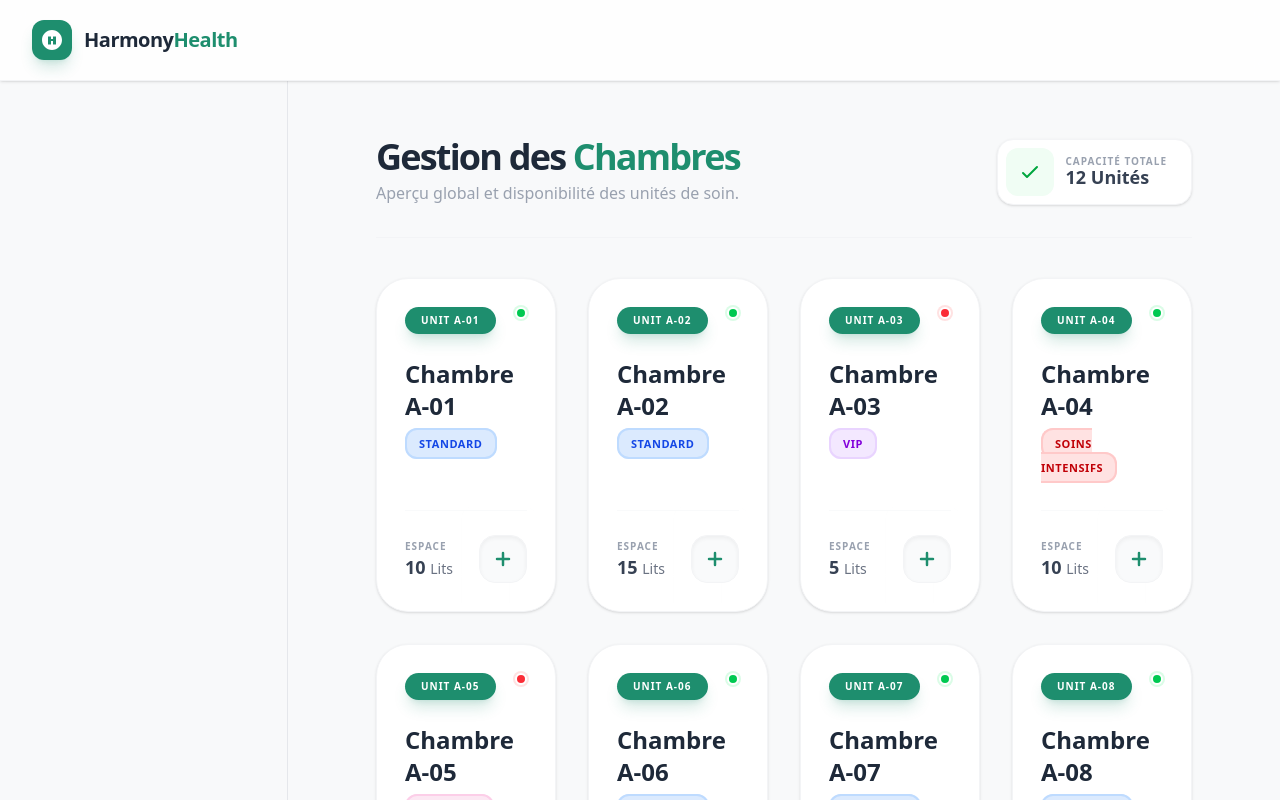
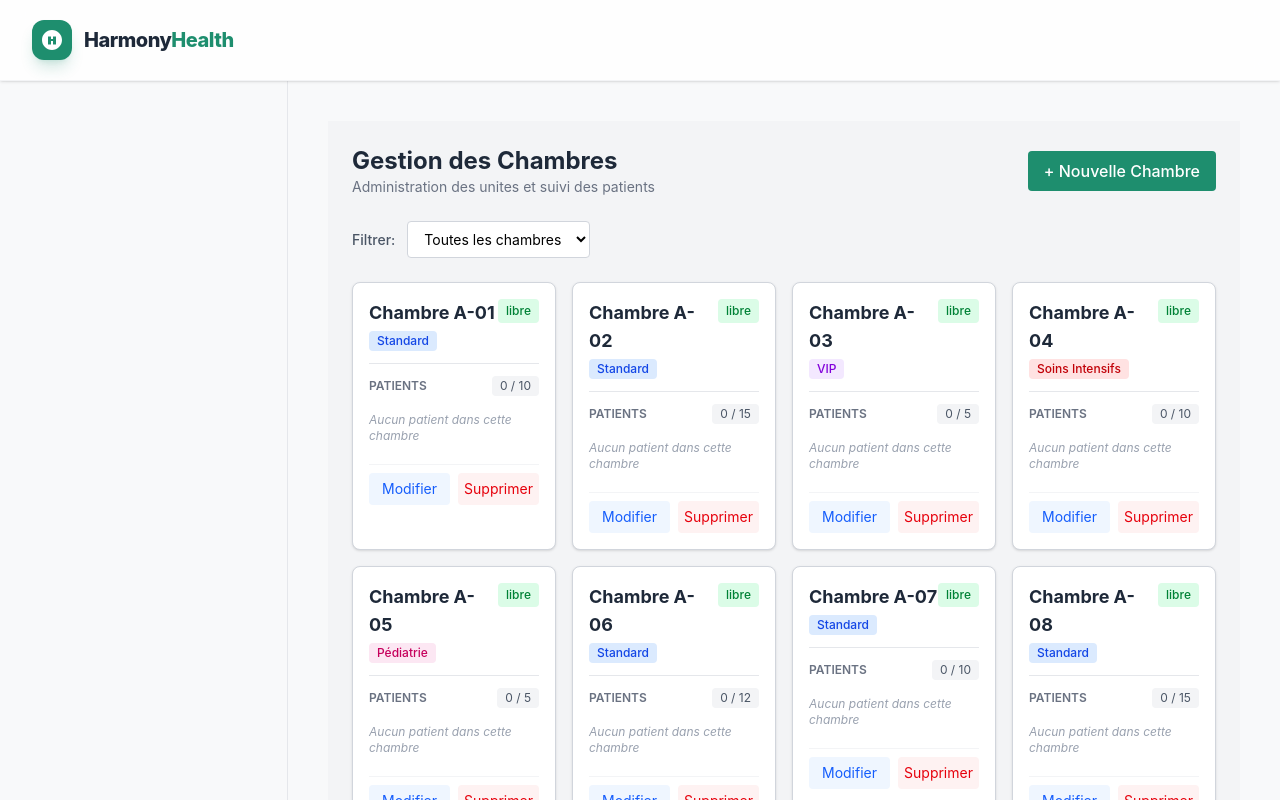
Before and after one commit to ATTOLOUDylan/Hospital_management-, a Vue app: page /rooms in a window 1280 px wide. Shown: the top 800 px of the page. Built offline with nearby package versions, Linux system fonts and the light colour scheme.

Commit message:
gestionChambre 80%

```diff
--- a/package.json
+++ b/package.json
@@ -12,7 +12,7 @@
     "@tailwindcss/vite": "^4.1.18",
     "bcryptjs": "^3.0.3",
     "pinia": "^3.0.4",
-    "tailwindcss": "^4.1.18",
+    "tailwindcss": "^4.2.0",
     "vue": "^3.5.27",
     "vue-router": "^5.0.1"
   },
--- a/src/Service/authServices.js
+++ b/src/Service/authServices.js
@@ -5,7 +5,7 @@ import bcrypt from "bcryptjs";
 const defaultUsers = [
   {
     Name: "Administrateur",
-    email: "admin@example.com",
+    email: ".admin@examplecom",
     password: bcrypt.hashSync("Mm12!!", 10),
     role: "Admin"
   },
--- a/src/Views/GestionChambre.vue
+++ b/src/Views/GestionChambre.vue
@@ -1,110 +1,280 @@
 <script setup>
-import { ref, onMounted } from 'vue'
+import { ref, onMounted, computed } from 'vue'
 
+// --- ÉTATS RÉACTIFS ---
 const chambres = ref([])
+const patients = ref([])
+const showModal = ref(false)
+const editingRoomId = ref(null)
+const filterRoom = ref('')
+const showDeleteModal = ref(false)
+const roomToDelete = ref(null)
 
+// Modèle de données pour le formulaire
+const form = ref({
+  numero: '',
+  type: 'Standard',
+  capacite: 1,
+  status: 'libre',
+  AffectationPatient: 0
+})
+
+// --- FONCTION POUR OBTENIR LES PATIENTS D'UNE CHAMBRE ---
+const getPatientsByRoom = (roomNumero) => {
+  return patients.value.filter(p => p.roomName === roomNumero)
+}
+
+// --- COMPUTED: Chambres avec leurs patients ---
+const chambresWithPatients = computed(() => {
+  let filteredChambres = chambres.value
+
+  // Appliquer le filtre de chambre
+  if (filterRoom.value) {
+    filteredChambres = filteredChambres.filter(c => c.numero === filterRoom.value)
+  }
+
+  return filteredChambres.map(chambre => {
+    const roomPatients = getPatientsByRoom(chambre.numero)
+    const isOccupied = roomPatients.length > 0
+    return {
+      ...chambre,
+      patients: roomPatients,
+      status: isOccupied ? 'occupée' : 'libre',
+      patientCount: roomPatients.length
+    }
+  })
+})
+
+// --- COMPUTED: Liste des chambres pour le filtre ---
+const roomOptions = computed(() => {
+  return chambres.value.map(c => c.numero)
+})
+
+// --- INITIALISATION ET STOCKAGE ---
 onMounted(() => {
+  // Charger les patients depuis localStorage
+  const savedPatients = JSON.parse(localStorage.getItem('patients') || '[]')
+  patients.value = savedPatients
+
+  // Charger les chambres depuis localStorage 'rooms'
   const savedRooms = JSON.parse(localStorage.getItem('rooms') || '[]')
-
   if (savedRooms.length === 0) {
-    const rooms = [
+    const initialData = [
       { id: 1, numero: "A-01", status: 'libre', type: "Standard", capacite: 10, AffectationPatient: 0 },
-      { id: 2, numero: "A-02", status: 'libre', type: "Standard", capacite: 15, AffectationPatient: 0 },
-      { id: 3, numero: "A-03", status: 'occupée', type: "VIP", capacite: 5, AffectationPatient: 0 },
-      { id: 4, numero: "A-04", status: 'libre', type: "Soins Intensifs", capacite: 10, AffectationPatient: 0 },
-      { id: 5, numero: "A-05", status: 'occupée', type: "Pédiatrie", capacite: 5, AffectationPatient: 0 },
-      { id: 6, numero: "A-06", status: 'libre', type: "Standard", capacite: 12, AffectationPatient: 0 },
-      { id: 7, numero: "A-07", status: 'libre', type: "Standard", capacite: 10, AffectationPatient: 0 },
-      { id: 8, numero: "A-08", status: 'libre', type: "Standard", capacite: 15, AffectationPatient: 0 },
-      { id: 9, numero: "A-09", status: 'occupée', type: "VIP", capacite: 5, AffectationPatient: 0 },
-      { id: 10, numero: "A-10", status: 'libre', type: "Soins Intensifs", capacite: 10, AffectationPatient: 0 },
-      { id: 11, numero: "A-11", status: 'occupée', type: "Pédiatrie", capacite: 5, AffectationPatient: 0 },
-      { id: 12, numero: "A-12", status: 'libre', type: "Standard", capacite: 12, AffectationPatient: 0 }
+      { id: 2, numero: "A-02", status: 'libre', type: "VIP", capacite: 5, AffectationPatient: 0 }
     ]
-    localStorage.setItem('rooms', JSON.stringify(rooms))
-    chambres.value = rooms
+    chambres.value = initialData
+    saveToStorage()
   } else {
     chambres.value = savedRooms
   }
 })
 
-// Fonction pour attribuer une couleur selon le type
+const saveToStorage = () => {
+  localStorage.setItem('rooms', JSON.stringify(chambres.value))
+}
+
+// --- LOGIQUE CRUD (Chambres) ---
+
+const openModal = (room = null) => {
+  if (room) {
+    editingRoomId.value = room.id
+    form.value = { ...JSON.parse(JSON.stringify(room)) }
+  } else {
+    editingRoomId.value = null
+    form.value = { numero: '', type: 'Standard', capacite: 1, status: 'libre', AffectationPatient: 0 }
+  }
+  showModal.value = true
+}
+
+const saveRoom = () => {
+  if (!form.value.numero) return alert("Le numéro est requis")
+
+  if (editingRoomId.value) {
+    const index = chambres.value.findIndex(r => r.id === editingRoomId.value)
+    chambres.value[index] = { ...form.value }
+  } else {
+    const newRoom = { ...form.value, id: Date.now() }
+    chambres.value.push(newRoom)
+  }
+
+  saveToStorage()
+  showModal.value = false
+}
+
+const deleteRoom = (id) => {
+  chambres.value = chambres.value.filter(r => r.id !== id)
+  saveToStorage()
+  showDeleteModal.value = false
+  roomToDelete.value = null
+}
+
+const openDeleteModal = (room) => {
+  roomToDelete.value = room
+  showDeleteModal.value = true
+}
+
+const closeDeleteModal = () => {
+  showDeleteModal.value = false
+  roomToDelete.value = null
+}
+
+// --- UI HELPERS ---
 const getTypeClass = (type) => {
   switch (type) {
-    case 'VIP': return 'bg-purple-100 text-purple-700 border-purple-200'
-    case 'Soins Intensifs': return 'bg-red-100 text-red-700 border-red-200'
-    case 'Pédiatrie': return 'bg-pink-100 text-pink-700 border-pink-200'
-    default: return 'bg-blue-100 text-blue-700 border-blue-200'
+    case 'VIP': return 'bg-purple-100 text-purple-700'
+    case 'Soins Intensifs': return 'bg-red-100 text-red-700'
+    case 'Pédiatrie': return 'bg-pink-100 text-pink-700'
+    default: return 'bg-blue-100 text-blue-700'
   }
+}
+
+const getPatientName = (patient) => {
+  return `${patient.lastName} ${patient.firstName}`
 }
 </script>
 
 <template>
-  <div class="w-full px-4 sm:px-8 lg:px-12 py-4">
+  <div class="w-full p-6 bg-gray-100 min-h-screen">
 
-    <header class="mb-10 flex flex-col md:flex-row md:items-end justify-between gap-6 border-b border-gray-100 pb-8">
-      <div class="space-y-1">
-        <h1 class="text-4xl font-black text-gray-800 tracking-tighter">
-          Gestion des <span class="text-[#1E8E6E]">Chambres</span>
-        </h1>
-        <p class="text-gray-400 font-medium">Aperçu global et disponibilité des unités de soin.</p>
+    <!-- Header -->
+    <div class="mb-6 flex flex-col md:flex-row md:items-center justify-between gap-4">
+      <div>
+        <h1 class="text-2xl font-bold text-gray-800">Gestion des Chambres</h1>
+        <p class="text-gray-500 text-sm">Administration des unites et suivi des patients</p>
       </div>
 
-      <div class="flex items-center gap-3 bg-white p-2 pr-6 rounded-2xl shadow-sm border border-gray-100 w-fit">
-        <div class="w-12 h-12 bg-green-50 rounded-xl flex items-center justify-center text-green-600">
-          <svg class="w-6 h-6" fill="none" stroke="currentColor" viewBox="0 0 24 24">
-            <path stroke-linecap="round" stroke-linejoin="round" stroke-width="2" d="M5 13l4 4L19 7" />
-          </svg>
-        </div>
-        <div>
-          <p class="text-[10px] uppercase font-bold text-gray-400 tracking-widest leading-none">Capacité Totale</p>
-          <p class="text-lg font-bold text-gray-700 leading-tight">{{ chambres.length }} Unités</p>
-        </div>
-      </div>
-    </header>
+      <button
+        @click="openModal()"
+        class="bg-[#1E8E6E] text-white px-4 py-2 rounded font-medium hover:bg-[#167a5d]"
+      >
+        + Nouvelle Chambre
+      </button>
+    </div>
 
-    <div class="grid grid-cols-1 sm:grid-cols-2 lg:grid-cols-3 xl:grid-cols-4 2xl:grid-cols-5 gap-8">
+    <!-- Filtre -->
+    <div class="mb-6 flex items-center gap-3">
+      <label class="text-sm font-medium text-gray-600">Filtrer:</label>
+      <select v-model="filterRoom" class="px-3 py-2 bg-white border border-gray-300 rounded text-sm">
+        <option value="">Toutes les chambres</option>
+        <option v-for="room in roomOptions" :key="room" :value="room">{{ room }}</option>
+      </select>
+      <button v-if="filterRoom" @click="filterRoom = ''" class="text-sm text-gray-500 hover:text-gray-700">
+        Reset
+      </button>
+    </div>
+
+    <!-- Liste des chambres -->
+    <div class="grid grid-cols-1 md:grid-cols-2 lg:grid-cols-3 xl:grid-cols-4 gap-4">
       <div
-        v-for="chambre in chambres"
+        v-for="chambre in chambresWithPatients"
         :key="chambre.id"
-        class="group bg-white rounded-[2rem] p-7 border border-gray-100 shadow-sm hover:shadow-2xl hover:shadow-[#1E8E6E]/10 hover:-translate-y-2 transition-all duration-500 relative overflow-hidden"
+        class="bg-white rounded-lg border border-gray-300 shadow-sm hover:shadow-md transition-shadow p-4"
       >
-        <div class="absolute -right-2 -bottom-2 text-gray-50 opacity-10 group-hover:opacity-20 transition-opacity">
-           <svg class="w-32 h-32" fill="currentColor" viewBox="0 0 24 24"><path d="M19 21V5a2 2 0 00-2-2H7a2 2 0 00-2 2v16m14 0h2m-2 0h-5m-9 0H3m2 0h5M9 7h1m-1 4h1m4-4h1m-1 4h1m-5 10v-5a1 1 0 011-1h2a1 1 0 011 1v5m-4 0h4"/></svg>
-        </div>
-
-        <div class="relative z-10 h-full flex flex-col">
-          <div class="flex justify-between items-start mb-6">
-            <span class="px-4 py-1.5 bg-[#1E8E6E] text-white text-[10px] font-black rounded-full uppercase tracking-widest shadow-lg shadow-[#1E8E6E]/20">
-              Unit {{ chambre.numero }}
-            </span>
-            <div :class="[
-              'w-3 h-3 rounded-full border-2 border-white ring-2 transition-all duration-500',
-              chambre.status === 'libre' ? 'bg-green-500 ring-green-100 group-hover:scale-125' : 'bg-red-500 ring-red-100'
-            ]"></div>
-          </div>
-
-          <div class="mb-8">
-            <h2 class="text-2xl font-bold text-gray-800 mb-2">Chambre {{ chambre.numero }}</h2>
-            <span :class="['text-[11px] font-bold px-3 py-1.5 rounded-xl border-2 uppercase tracking-wider transition-colors duration-300', getTypeClass(chambre.type)]">
+        <!-- En-tete avec numero et type -->
+        <div class="flex items-start justify-between mb-3">
+          <div>
+            <h3 class="text-lg font-bold text-gray-800">Chambre {{ chambre.numero }}</h3>
+            <span :class="['px-2 py-0.5 rounded text-xs font-medium mt-1 inline-block', getTypeClass(chambre.type)]">
               {{ chambre.type }}
             </span>
           </div>
+          <span :class="['px-2 py-1 rounded text-xs font-medium', chambre.status === 'libre' ? 'bg-green-100 text-green-700' : 'bg-red-100 text-red-700']">
+            {{ chambre.status }}
+          </span>
+        </div>
 
-          <div class="mt-auto pt-6 border-t border-gray-50 flex items-center justify-between">
-            <div>
-              <p class="text-[10px] text-gray-400 uppercase font-black tracking-widest mb-1">Espace</p>
-              <p class="text-gray-700 font-bold text-lg leading-none">{{ chambre.capacite }} <span class="text-sm font-medium text-gray-500">Lits</span></p>
-            </div>
+        <!-- Patients -->
+        <div class="border-t border-gray-200 pt-3 mb-3">
+          <div class="flex justify-between items-center mb-2">
+            <span class="text-xs font-semibold text-gray-500">PATIENTS</span>
+            <span class="text-xs bg-gray-100 px-2 py-0.5 rounded text-gray-600">
+              {{ chambre.patientCount || 0 }} / {{ chambre.capacite }}
+            </span>
+          </div>
 
-            <button class="h-12 w-12 rounded-2xl bg-gray-50 flex items-center justify-center text-[#1E8E6E] hover:bg-[#1E8E6E] hover:text-white hover:rotate-90 transition-all duration-500 border border-gray-100 shadow-inner">
-              <svg xmlns="http://www.w3.org/2000/svg" class="h-6 w-6" fill="none" viewBox="0 0 24 24" stroke="currentColor">
-                <path stroke-linecap="round" stroke-linejoin="round" stroke-width="2.5" d="M12 6v6m0 0v6m0-6h6m-6 0H6" />
-              </svg>
-            </button>
+          <ul class="space-y-1">
+            <li v-for="patient in chambre.patients" :key="patient.id" class="flex justify-between items-center bg-gray-50 px-2 py-1.5 rounded text-sm">
+              <span class="font-medium text-gray-700">{{ getPatientName(patient) }}</span>
+              <span :class="['text-xs px-1.5 py-0.5 rounded font-medium', patient.status === 'critique' ? 'bg-red-100 text-red-600' : 'bg-green-100 text-green-600']">
+                {{ patient.status }}
+              </span>
+            </li>
+            <li v-if="!chambre.patients || chambre.patients.length === 0" class="text-xs text-gray-400 italic py-2">
+              Aucun patient dans cette chambre
+            </li>
+          </ul>
+        </div>
+
+        <!-- Actions -->
+        <div class="flex gap-2 pt-2 border-t border-gray-100">
+          <button @click="openModal(chambre)" class="flex-1 py-1.5 text-sm bg-blue-50 text-blue-600 rounded hover:bg-blue-100 transition-colors">
+            Modifier
+          </button>
+          <button @click="openDeleteModal(chambre)" class="flex-1 py-1.5 text-sm bg-red-50 text-red-600 rounded hover:bg-red-100 transition-colors">
+            Supprimer
+          </button>
+        </div>
+      </div>
+    </div>
+
+    <!-- Modal Edition -->
+    <div v-if="showModal" class="fixed inset-0 bg-black/50 flex items-center justify-center p-4">
+      <div class="bg-white rounded-lg p-6 w-full max-w-md">
+        <h2 class="text-xl font-bold mb-4">
+          {{ editingRoomId ? 'Modifier la chambre' : 'Nouvelle Chambre' }}
+        </h2>
+
+        <div class="space-y-4">
+          <div>
+            <label class="block text-sm font-medium text-gray-600 mb-1">Numero</label>
+            <input v-model="form.numero" type="text" placeholder="ex: A-10" class="w-full px-3 py-2 border border-gray-300 rounded">
+          </div>
+          <div>
+            <label class="block text-sm font-medium text-gray-600 mb-1">Capacite</label>
+            <input v-model.number="form.capacite" type="number" class="w-full px-3 py-2 border border-gray-300 rounded">
+          </div>
+          <div>
+            <label class="block text-sm font-medium text-gray-600 mb-1">Type</label>
+            <select v-model="form.type" class="w-full px-3 py-2 border border-gray-300 rounded">
+              <option>Standard</option>
+              <option>VIP</option>
+              <option>Soins Intensifs</option>
+              <option>Pediatrie</option>
+            </select>
+          </div>
+        </div>
+
+        <div class="flex gap-3 mt-6">
+          <button @click="showModal = false" class="flex-1 py-2 border border-gray-300 rounded text-gray-600 hover:bg-gray-50">Annuler</button>
+          <button @click="saveRoom" class="flex-1 py-2 bg-[#1E8E6E] text-white rounded hover:bg-[#167a5d]">Confirmer</button>
+        </div>
+      </div>
+    </div>
+
+    <!-- Modal Suppression -->
+    <div v-if="showDeleteModal" class="fixed inset-0 bg-black/50 flex items-center justify-center p-4">
+      <div class="bg-white rounded-lg p-6 w-full max-w-sm">
+        <div class="text-center">
+          <div class="w-12 h-12 bg-red-100 rounded-full flex items-center justify-center mx-auto mb-4">
+            <svg class="w-6 h-6 text-red-600" fill="none" stroke="currentColor" viewBox="0 0 24 24">
+              <path stroke-linecap="round" stroke-linejoin="round" stroke-width="2" d="M12 9v2m0 4h.01m-6.938 4h13.856c1.54 0 2.502-1.667 1.732-3L13.732 4c-.77-1.333-2.694-1.333-3.464 0L3.34 16c-.77 1.333.192 3 1.732 3z" />
+            </svg>
+          </div>
+          <h3 class="text-lg font-bold text-gray-800 mb-2">Confirmation</h3>
+          <p class="text-sm text-gray-500 mb-6">
+            Voulez-vous vraiment supprimer la chambre <strong>{{ roomToDelete?.numero }}</strong> ?
+          </p>
+          <div class="flex gap-3">
+            <button @click="closeDeleteModal" class="flex-1 py-2 border border-gray-300 rounded text-gray-600 hover:bg-gray-50">Annuler</button>
+            <button @click="deleteRoom(roomToDelete?.id)" class="flex-1 py-2 bg-red-600 text-white rounded hover:bg-red-700">Supprimer</button>
           </div>
         </div>
       </div>
     </div>
+
   </div>
 </template>
+
+<style scoped>
+</style>
```
Also changed, not shown: 1 other file (tests, documents, lock files or other folders).
